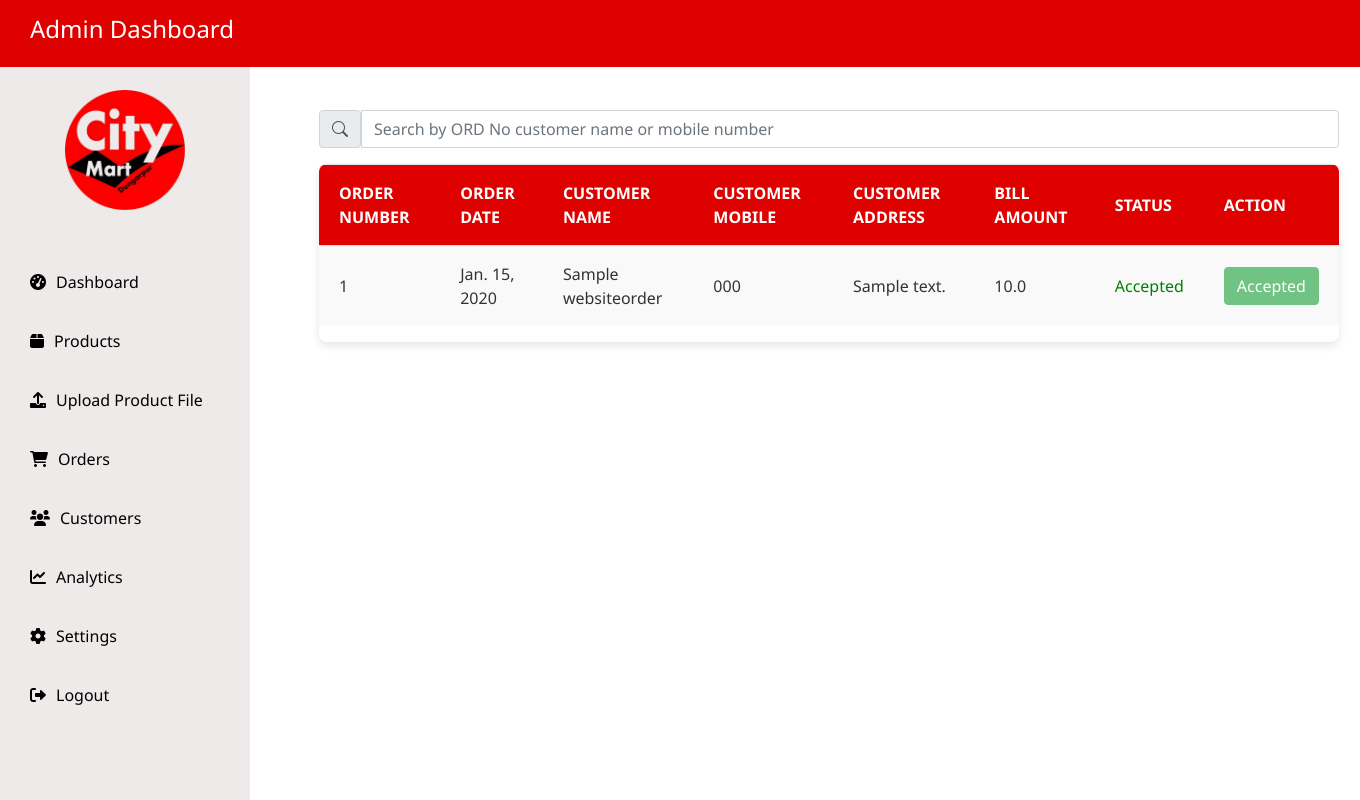
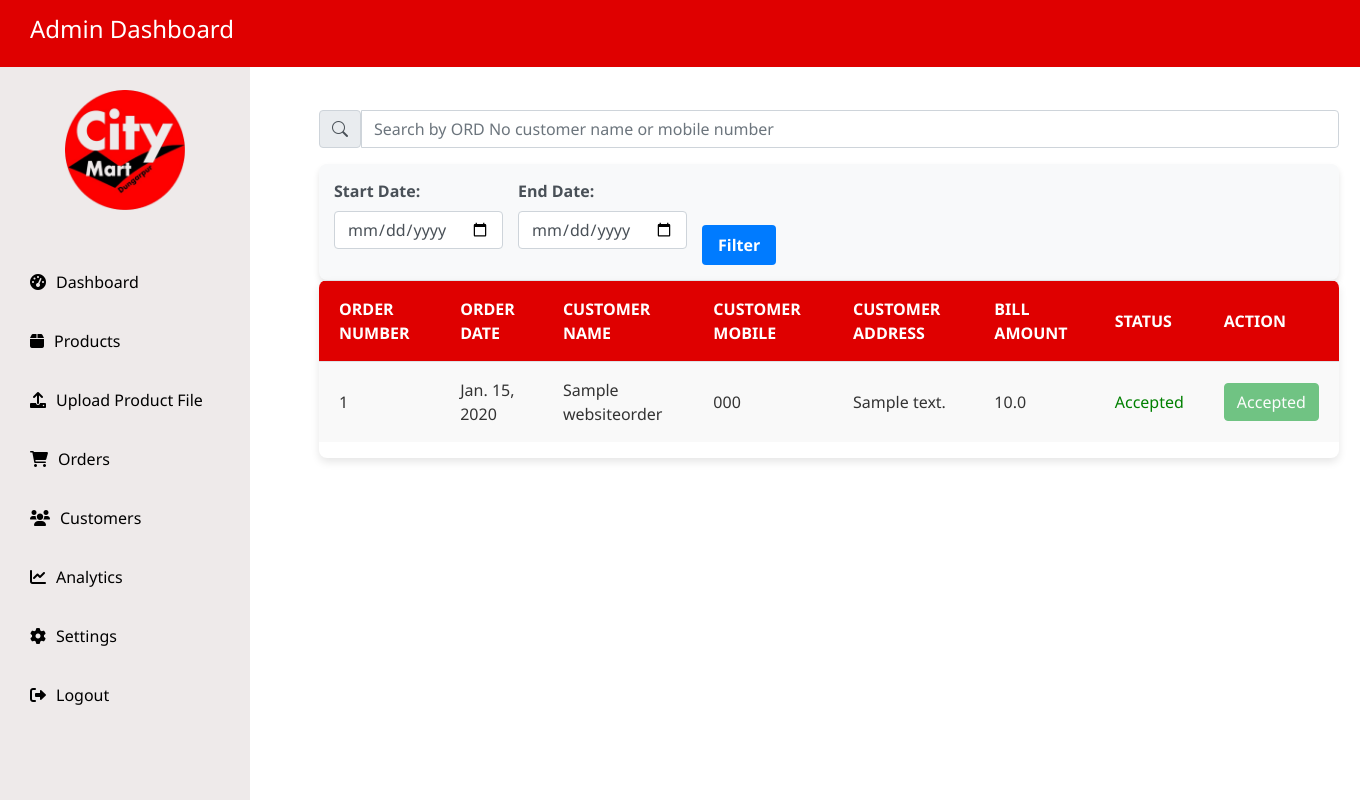
Before and after one commit to mustafanahar7/citymart, a Django app: page /admin-order/ in a window 1360 px wide. Run offline with Django 5.2, Linux system fonts and the light colour scheme; tables that the repository leaves empty hold one stand-in row (values such as "Sample post"); some libraries are stand-ins or nearby versions.

Commit message:
changes in changefile12

```diff
--- a/templates/adminorders.html
+++ b/templates/adminorders.html
@@ -17,6 +17,22 @@
                 <input type="text" id="searchInput" class="form-control" placeholder="Search by ORD No customer name or mobile number" aria-label="Search" aria-describedby="searchIcon">
             </div>
 
+            <div class="date-filter" style="display: flex; align-items: flex-end; gap: 15px; background-color: #f8f9fa; padding: 15px; border-radius: 8px; box-shadow: 0px 4px 6px rgba(0, 0, 0, 0.1);">
+                <div class="form-group">
+                    <label for="startDate" style="font-weight: bold; color: #495057;">Start Date:</label>
+                    <input type="date" id="startDate" class="form-control" style="border-radius: 4px; border: 1px solid #ced4da;">
+                </div>
+
+                <div class="form-group">
+                    <label for="endDate" style="font-weight: bold; color: #495057;">End Date:</label>
+                    <input type="date" id="endDate" class="form-control" style="border-radius: 4px; border: 1px solid #ced4da;">
+                </div>
+
+                <button type="button" class="btn btn-primary" onclick="filterTable()" style="padding: 8px 16px; border-radius: 4px; background-color: #007bff; border: none; font-weight: bold;">Filter</button>
+            </div>
+
+
+
             <!-- Table -->
             <div class="table-responsive">
                 <table class="table table-hover" id="ordertable">
@@ -35,6 +51,7 @@
                     <tbody>
                         {% for order in orders %}
                             <tr>
+                                <tr data-date="{{ order.order_date|date:'Y-m-d' }}">
                                 <td>{{ order.order_number }}</td>
                                 <td>{{ order.order_date }}</td>
                                 <td>{{ order.customer_name }}</td>
@@ -88,6 +105,32 @@
                 })
                 .catch(error => console.error('Error:', error));
         }
+
+
+        function filterTable() {
+            const startDate = document.getElementById('startDate').value;
+            const endDate = document.getElementById('endDate').value;
+            const table = document.getElementById('ordertable').getElementsByTagName('tbody')[0];
+            const rows = table.getElementsByTagName('tr');
+
+
+            for (let i = 0; i < rows.length; i++) {
+                const row = rows[i];
+                const rowDate = row.getAttribute('data-date');
+
+                if ((rowDate >= startDate && rowDate <= endDate) || (!startDate && !endDate)) {
+                    row.style.display = '';
+                } else {
+                    row.style.display = 'none';
+                }
+            }
+
+        }
+
+
+
+
+
        // JavaScript for filtering the table based on the search input
         document.getElementById('searchInput').addEventListener('keyup', function() {
             let filter = this.value.toUpperCase();
```
Also changed, not shown: templates/upload_product.html (+26 -0 lines).
